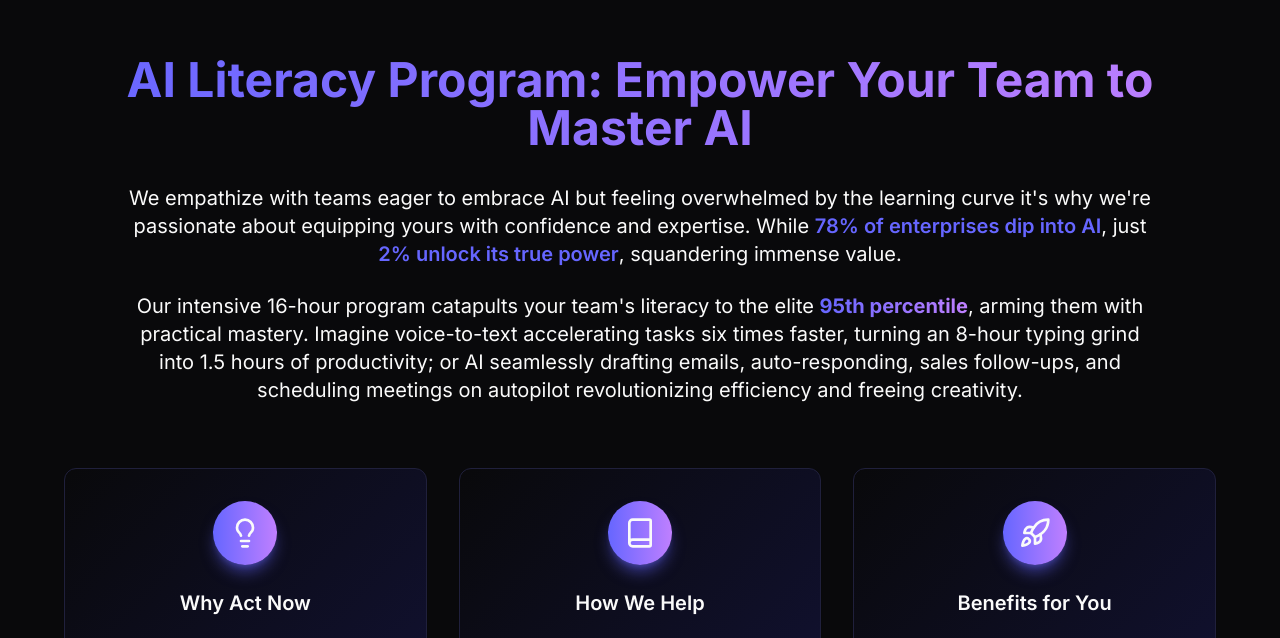
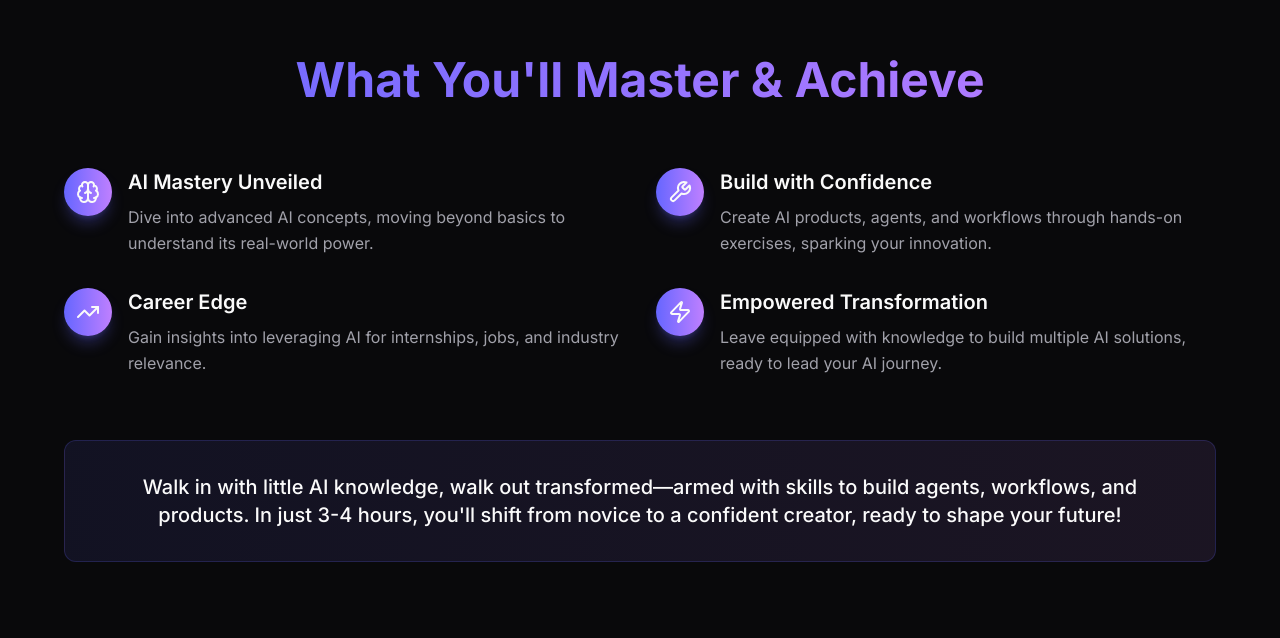
Before and after one commit to Kambaain/kambaa-ai-landingpage, a React (Vite) app: page / in a window 1280 px wide. Shown: the part 1502-2140 px from the top of the page. Built offline with nearby package versions, Linux system fonts and the light colour scheme.

Commit message:
Add learning outcomes section
Added a new section detailing what users will learn and achieve, including key outcomes and bullet points with icons.

```diff
--- /dev/null
+++ b/src/components/WhatYoullLearn.tsx
@@ -0,0 +1,74 @@
+import { Brain, Wrench, TrendingUp, Zap } from "lucide-react";
+
+const WhatYoullLearn = () => {
+  const learningPoints = [
+    {
+      icon: Brain,
+      title: "AI Mastery Unveiled",
+      description: "Dive into advanced AI concepts, moving beyond basics to understand its real-world power."
+    },
+    {
+      icon: Wrench,
+      title: "Build with Confidence",
+      description: "Create AI products, agents, and workflows through hands-on exercises, sparking your innovation."
+    },
+    {
+      icon: TrendingUp,
+      title: "Career Edge",
+      description: "Gain insights into leveraging AI for internships, jobs, and industry relevance."
+    },
+    {
+      icon: Zap,
+      title: "Empowered Transformation",
+      description: "Leave equipped with knowledge to build multiple AI solutions, ready to lead your AI journey."
+    }
+  ];
+
+  return (
+    <section className="py-24 bg-background">
+      <div className="container mx-auto px-6">
+        <div className="max-w-6xl mx-auto">
+          <div className="text-center mb-16 animate-fade-in-up">
+            <h2 className="text-4xl md:text-5xl font-bold mb-8 bg-gradient-to-r from-primary to-accent bg-clip-text text-transparent">
+              What You'll Master & Achieve
+            </h2>
+          </div>
+
+          <div className="grid md:grid-cols-2 gap-8 mb-16">
+            {learningPoints.map((point, index) => (
+              <div
+                key={index}
+                className="flex items-start gap-4 animate-fade-in"
+                style={{ animationDelay: `${index * 200}ms` }}
+              >
+                <div className="flex-shrink-0 p-3 bg-gradient-to-r from-primary to-accent rounded-full shadow-lg shadow-primary/30">
+                  <point.icon className="w-6 h-6 text-primary-foreground" />
+                </div>
+                <div>
+                  <h3 className="text-xl font-semibold mb-2 text-foreground">
+                    {point.title}
+                  </h3>
+                  <p className="text-muted-foreground leading-relaxed">
+                    {point.description}
+                  </p>
+                </div>
+              </div>
+            ))}
+          </div>
+
+          <div className="text-center animate-fade-in">
+            <div className="bg-gradient-to-r from-primary/10 to-accent/10 border border-primary/20 rounded-xl p-8">
+              <p className="text-lg md:text-xl text-foreground leading-relaxed font-medium">
+                Walk in with little AI knowledge, walk out transformed—armed with skills to build agents,
+                workflows, and products. In just 3-4 hours, you'll shift from novice to a confident creator,
+                ready to shape your future!
+              </p>
+            </div>
+          </div>
+        </div>
+      </div>
+    </section>
+  );
+};
+
+export default WhatYoullLearn;
--- a/src/pages/Index.tsx
+++ b/src/pages/Index.tsx
@@ -1,5 +1,6 @@
 import Hero from "@/components/Hero";
 import AIConsultation from "@/components/AIConsultation";
+import WhatYoullLearn from "@/components/WhatYoullLearn";
 import AILiteracy from "@/components/AILiteracy";
 import ContactForm from "@/components/ContactForm";
 import Footer from "@/components/Footer";
@@ -9,6 +10,7 @@ const Index = () => {
     <div className="min-h-screen">
       <Hero />
       <AIConsultation />
+      <WhatYoullLearn />
       <AILiteracy />
       <ContactForm />
       <Footer />
```
